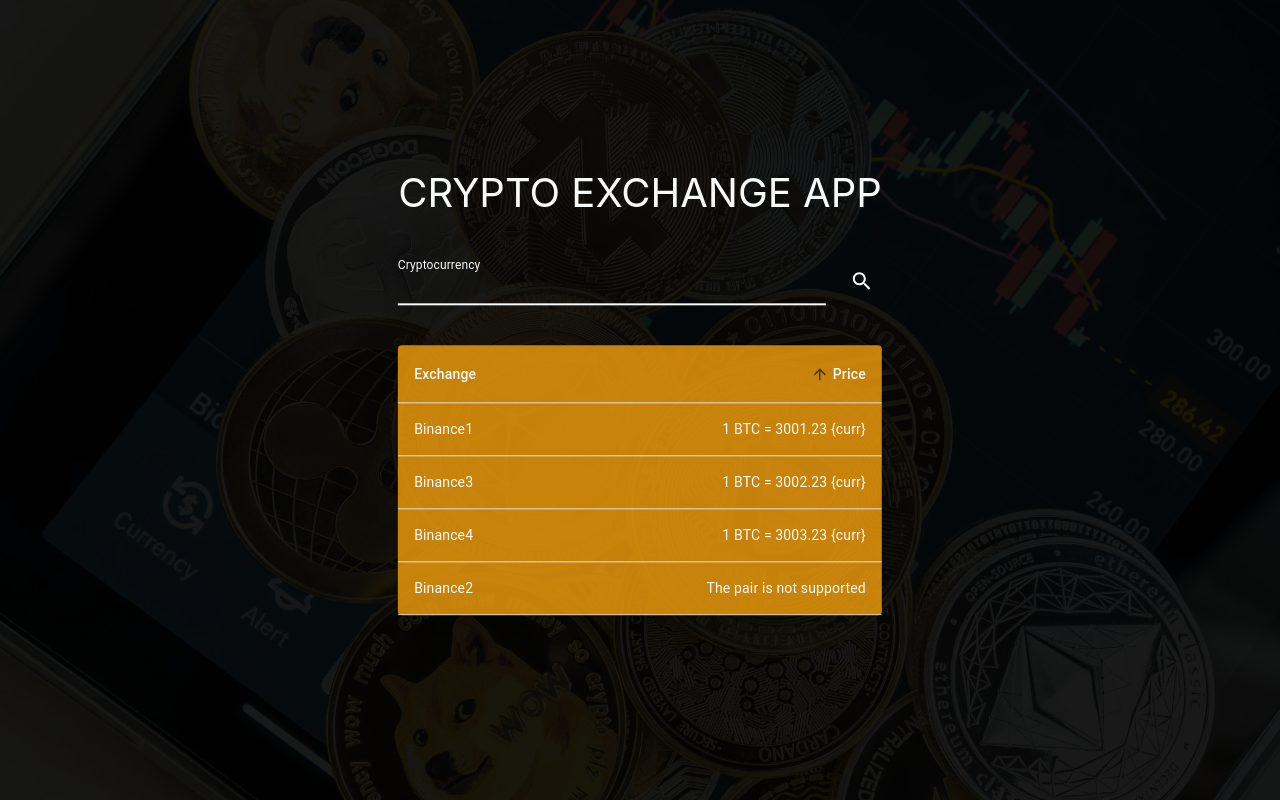
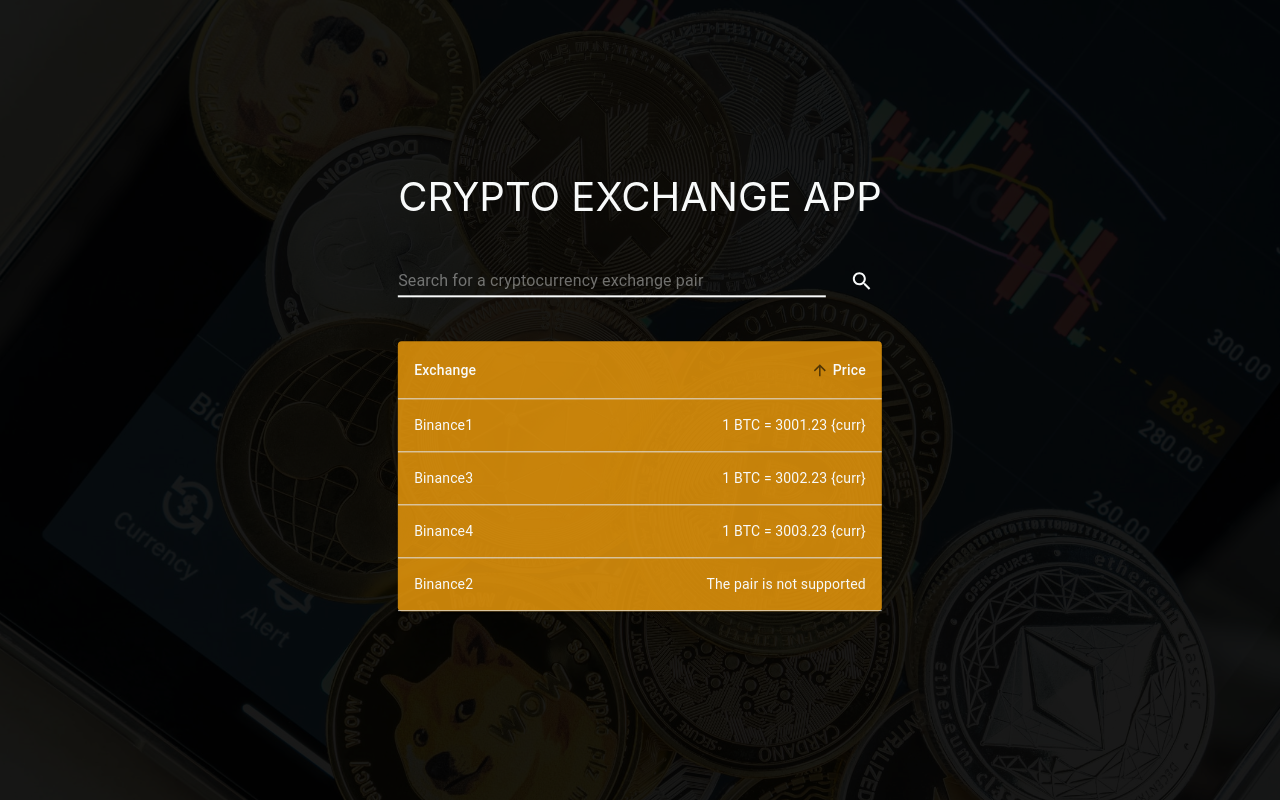
Before and after one commit to mk-petrov/crypto-exchange-app, a React (Create React App) app: page / in a window 1280 px wide. Built offline with nearby package versions, Linux system fonts and the light colour scheme.

Commit message:
update UISearch component

```diff
--- a/src/App.tsx
+++ b/src/App.tsx
@@ -14,7 +14,7 @@
       { path: '*', element: <Navigate to="/404" /> },
       { path: '/', element: <Home /> },
       { path: '404', element: <NotFound /> },
-      { path: ':asset', element: <Asset /> },
+      { path: ':asset', element: <Home /> }, // <Asset />
       { path: ':asset/details', element: <AssetDetails /> },
     ],
   };
--- a/src/components/UISearch.tsx
+++ b/src/components/UISearch.tsx
@@ -1,4 +1,4 @@
-import React, { useState } from 'react';
+import React from 'react';
 
 import TextField from '@mui/material/TextField';
 import Stack from '@mui/material/Stack';
@@ -7,18 +7,29 @@
 
 interface IProps {
     value: string;
-    onChange: (e: any) => void; // TODO: update the methods
+    onChange: (e: any) => void;
     onClick: () => void;
 }
 
+const ENTER_KEY = 13
+
 const UISearch:React.FC<IProps> = ({ value, onChange, onClick }) => {
+
+    const handleKeyPress = (e: any) => {
+        if (ENTER_KEY === e.keyCode) {
+            onClick();
+        }
+    }
+
     return (
         <Stack direction="row" alignItems="center" spacing={2}>
             <TextField
+                onKeyUp={handleKeyPress}
                 fullWidth
                 focused
                 id="outlined-name"
-                label="Cryptocurrency"
+                label=""
+                placeholder="Search for a cryptocurrency exchange pair"
                 value={value}
                 onChange={onChange}
                 type="search"
```
